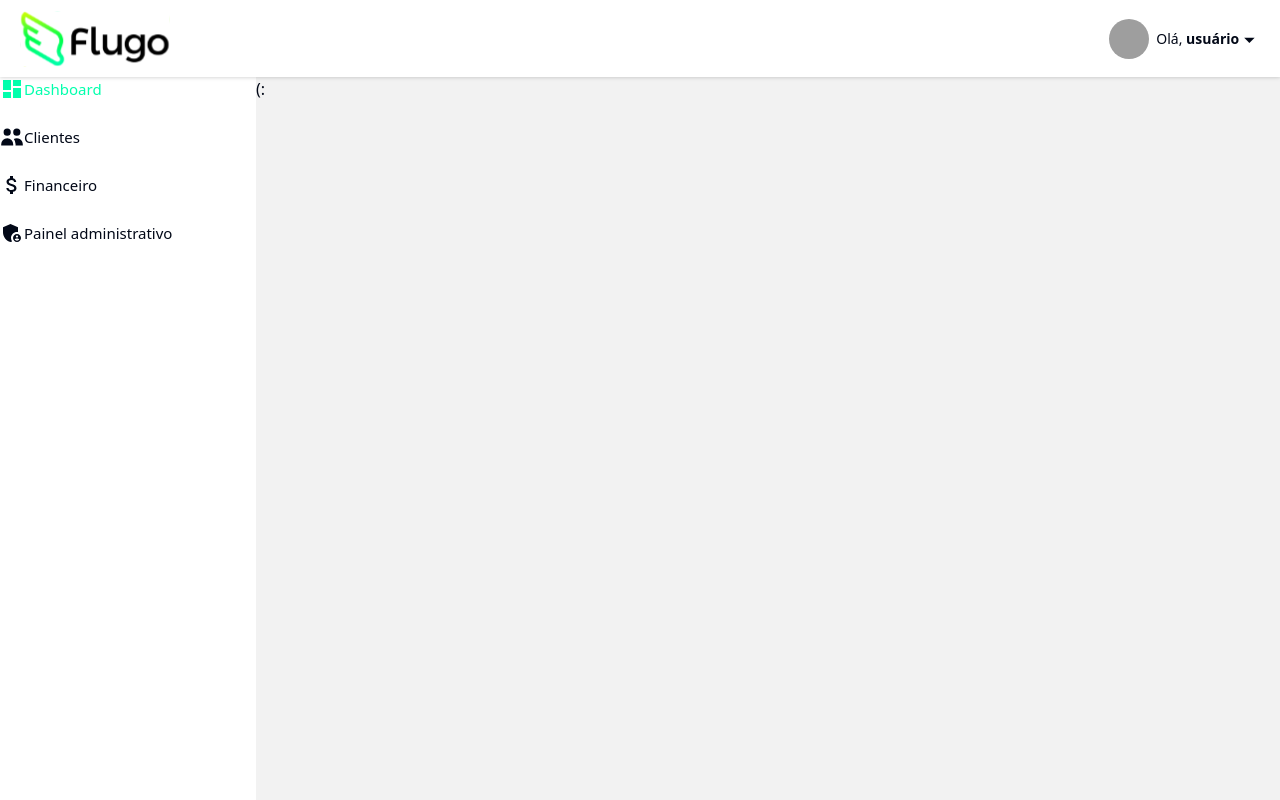
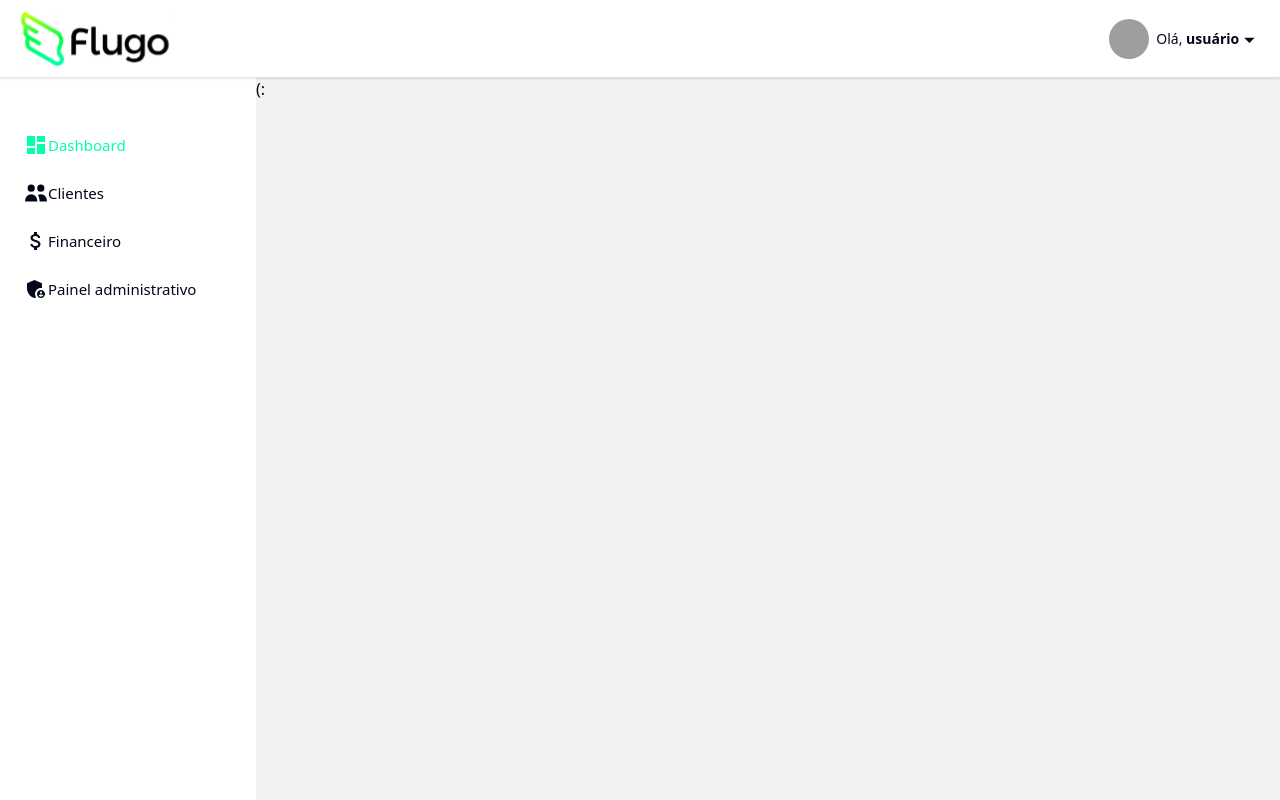
Before and after one commit to marcosdanielr/dashboard-frontend, a React (Vite) app: page / in a window 1280 px wide. Built offline with nearby package versions, Linux system fonts and the light colour scheme; grey boxes are pictures that could not be loaded.

Commit message:
fix: sidebar padding

```diff
--- a/src/components/custom/sidebar.tsx
+++ b/src/components/custom/sidebar.tsx
@@ -40,7 +40,7 @@ export const Sidebar = () => {
 
 
   return (
-    <aside className='flex flex-col w-64 h-[calc(100vh-4.819375rem)] bg-white'>
+    <aside className='flex flex-col w-64 h-[calc(100vh-4.819375rem)] pt-14 pl-6 bg-white'>
 
       <ul className='flex flex-col gap-6'>
         {
```
